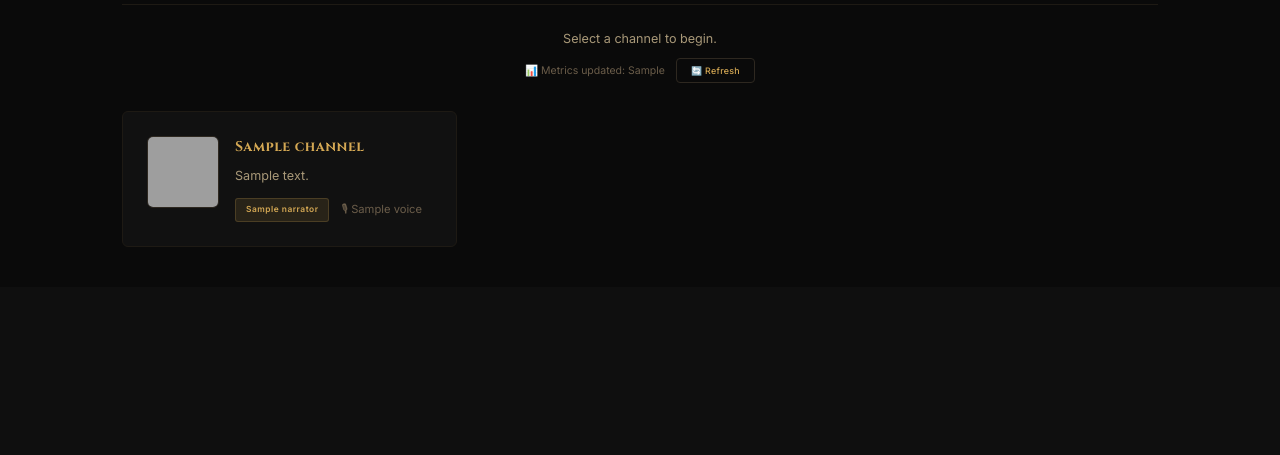
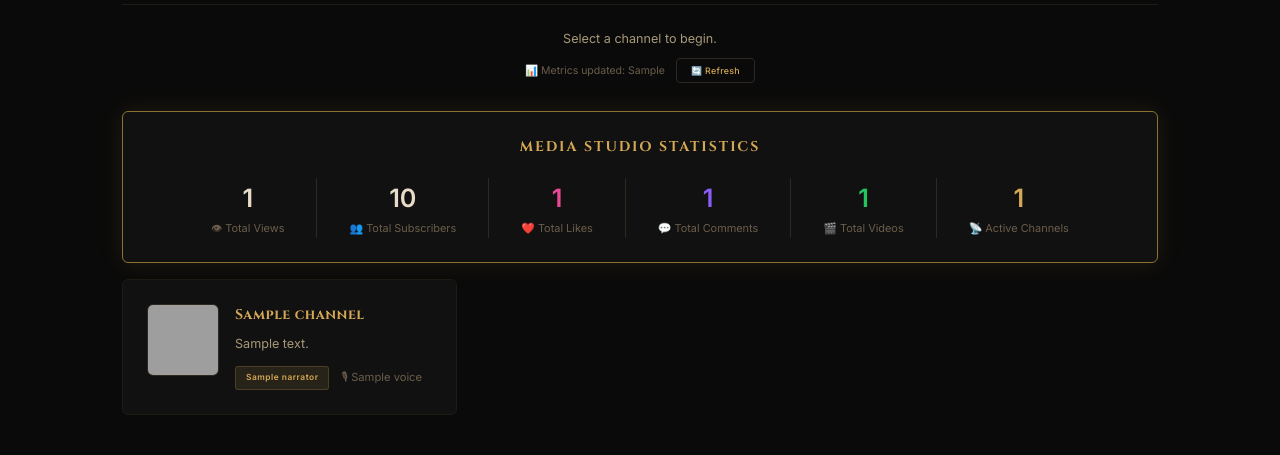
Before and after one commit to EmroseMediaStudios/MediaApp, a Flask app: template app/templates/dashboard.html in a window 1280 px wide. Shown: the part 559-1014 px from the top of the page. Before the commit the page ends 806 px from the top, so only its background shows below. Run offline with Flask 3, Linux system fonts and the light colour scheme; the template is opened without the code that fills it: most values are stand-ins (such as "Sample title", 1, 10 or a date in 2020); data that the repository does not hold is empty; some libraries are stand-ins or nearby versions; grey boxes are pictures that could not be loaded.

Commit message:
Add Media Studio Statistics summary to dashboard
Aggregates across all channels at a glance:
Total Views, Total Subscribers, Total Likes, Total Comments,
Total Videos, Active Channels. Uses gold-highlighted card
above the channel grid.

```diff
--- a/app/templates/dashboard.html
+++ b/app/templates/dashboard.html
@@ -49,6 +49,47 @@ function formatNum(n) {
   return n.toString();
 }
 </script>
+
+{% if metrics %}
+{% set ns = namespace(total_views=0, total_subs=0, total_likes=0, total_comments=0, total_videos=0) %}
+{% for ch_id, m in metrics.items() %}
+  {% set ns.total_views = ns.total_views + m.total_views %}
+  {% set ns.total_subs = ns.total_subs + m.subscribers %}
+  {% set ns.total_likes = ns.total_likes + m.total_likes %}
+  {% set ns.total_comments = ns.total_comments + m.total_comments %}
+  {% set ns.total_videos = ns.total_videos + m.video_count %}
+{% endfor %}
+<div class="card card-highlight mt-24" style="padding: 24px 32px;">
+  <h3 style="text-align: center; font-size: 1em; margin-bottom: 20px; letter-spacing: 2px;">MEDIA STUDIO STATISTICS</h3>
+  <div style="display: flex; gap: 32px; flex-wrap: wrap; justify-content: center; text-align: center;">
+    <div>
+      <div style="font-size: 1.8em; font-weight: 700; color: var(--text1);">{{ "{:,}".format(ns.total_views) }}</div>
+      <div style="font-size: 0.78em; color: var(--text3); margin-top: 2px;">👁 Total Views</div>
+    </div>
+    <div style="border-left: 1px solid var(--border2); padding-left: 32px;">
+      <div style="font-size: 1.8em; font-weight: 700; color: var(--text1);">{{ "{:,}".format(ns.total_subs) }}</div>
+      <div style="font-size: 0.78em; color: var(--text3); margin-top: 2px;">👥 Total Subscribers</div>
+    </div>
+    <div style="border-left: 1px solid var(--border2); padding-left: 32px;">
+      <div style="font-size: 1.8em; font-weight: 700; color: #ec4899;">{{ "{:,}".format(ns.total_likes) }}</div>
+      <div style="font-size: 0.78em; color: var(--text3); margin-top: 2px;">❤️ Total Likes</div>
+    </div>
+    <div style="border-left: 1px solid var(--border2); padding-left: 32px;">
+      <div style="font-size: 1.8em; font-weight: 700; color: #8b5cf6;">{{ "{:,}".format(ns.total_comments) }}</div>
+      <div style="font-size: 0.78em; color: var(--text3); margin-top: 2px;">💬 Total Comments</div>
+    </div>
+    <div style="border-left: 1px solid var(--border2); padding-left: 32px;">
+      <div style="font-size: 1.8em; font-weight: 700; color: #22c55e;">{{ ns.total_videos }}</div>
+      <div style="font-size: 0.78em; color: var(--text3); margin-top: 2px;">🎬 Total Videos</div>
+    </div>
+    <div style="border-left: 1px solid var(--border2); padding-left: 32px;">
+      <div style="font-size: 1.8em; font-weight: 700; color: var(--gold);">{{ metrics|length }}</div>
+      <div style="font-size: 0.78em; color: var(--text3); margin-top: 2px;">📡 Active Channels</div>
+    </div>
+  </div>
+</div>
+{% endif %}
+
 <div class="grid">
 {% for ch in channels %}
   <a href="/channel/{{ ch.channel_id }}" style="text-decoration: none; color: inherit;">
```
